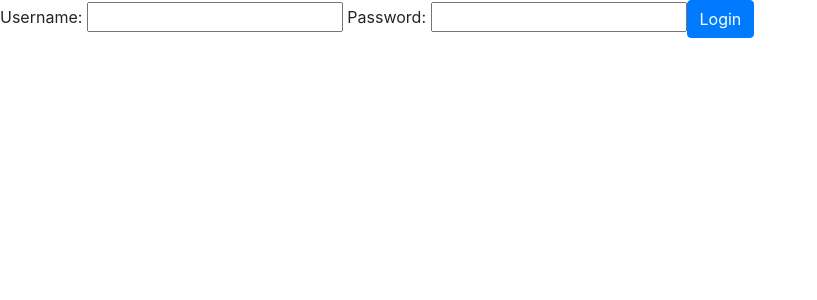
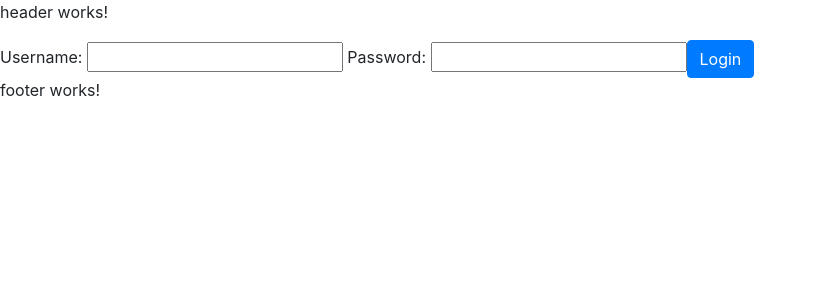
Before and after one commit to MarijaStanic/tasks-auth-jwt-ui, an Angular app: page / in a window 1280 px wide. Shown: the top 300 px of the page, without its empty margins (0-817 px from the left). Built offline with nearby package versions, Linux system fonts and the light colour scheme.

Commit message:
Add header and footer

```diff
--- a/src/app/app.component.html
+++ b/src/app/app.component.html
@@ -1 +1,3 @@
+<app-header></app-header>
 <router-outlet></router-outlet>
+<app-footer></app-footer>
--- a/src/app/app.module.ts
+++ b/src/app/app.module.ts
@@ -8,6 +8,8 @@
 import { LoginComponent } from './login/login.component';
 import { ErrorComponent } from './error/error.component';
 import { TodosComponent } from './todos/todos.component';
+import { HeaderComponent } from './header/header.component';
+import { FooterComponent } from './footer/footer.component';
 
 @NgModule({
   declarations: [
@@ -15,7 +17,9 @@
     WelcomeComponent,
     LoginComponent,
     ErrorComponent,
-    TodosComponent
+    TodosComponent,
+    HeaderComponent,
+    FooterComponent
   ],
   imports: [
     BrowserModule,
--- /dev/null
+++ b/src/app/footer/footer.component.html
@@ -0,0 +1 @@
+<p>footer works!</p>
--- /dev/null
+++ b/src/app/footer/footer.component.ts
@@ -0,0 +1,15 @@
+import { Component, OnInit } from '@angular/core';
+
+@Component({
+  selector: 'app-footer',
+  templateUrl: './footer.component.html',
+  styleUrls: ['./footer.component.css']
+})
+export class FooterComponent implements OnInit {
+
+  constructor() { }
+
+  ngOnInit(): void {
+  }
+
+}
--- /dev/null
+++ b/src/app/header/header.component.html
@@ -0,0 +1 @@
+<p>header works!</p>
--- /dev/null
+++ b/src/app/header/header.component.ts
@@ -0,0 +1,15 @@
+import { Component, OnInit } from '@angular/core';
+
+@Component({
+  selector: 'app-header',
+  templateUrl: './header.component.html',
+  styleUrls: ['./header.component.css']
+})
+export class HeaderComponent implements OnInit {
+
+  constructor() { }
+
+  ngOnInit(): void {
+  }
+
+}
```
Also changed, not shown: src/app/footer/footer.component.css (added), src/app/header/header.component.css (added), 2 other files (tests, documents, lock files or other folders).
